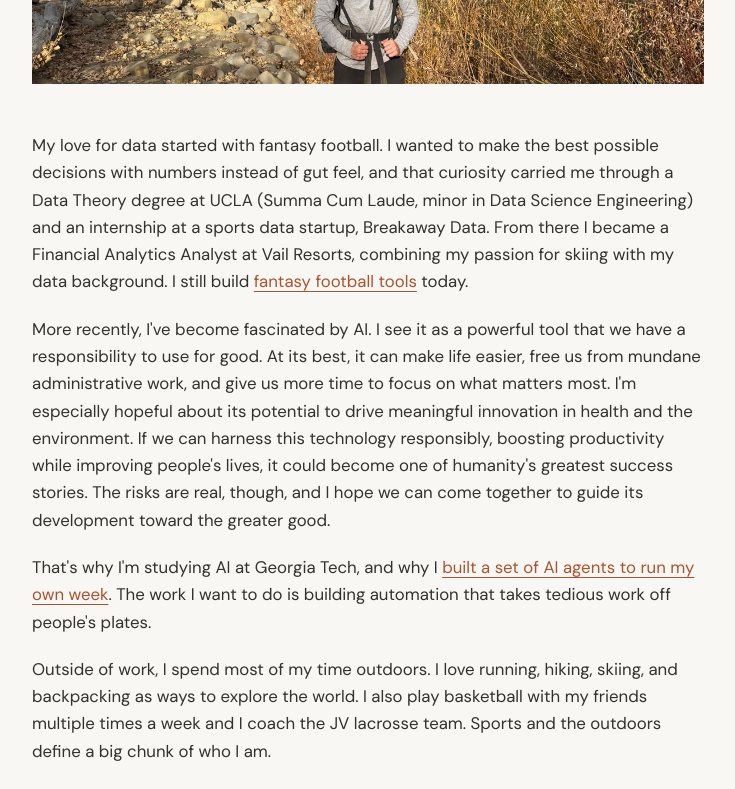
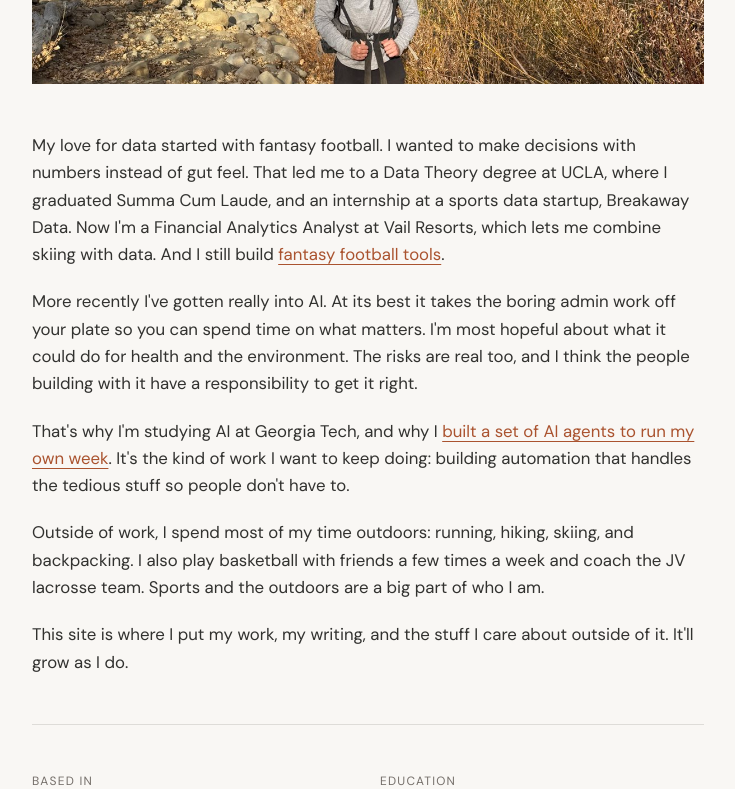
Before and after one commit to Camdenw1/camden-weber, a Next.js app: page /about in a window 1280 px wide. Shown: the part 560-1349 px from the top of the page, without its empty margins (272-1007 px from the left). Built offline with nearby package versions, Linux system fonts and the light colour scheme.

Commit message:
Tighten About page copy

```diff
--- a/app/about/page.tsx
+++ b/app/about/page.tsx
@@ -34,49 +34,40 @@ export default function About() {
         <div className="space-y-5 text-[1.05rem] leading-relaxed text-bark/90 font-sans">
           <p>
             My love for data started with fantasy football. I wanted to make
-            the best possible decisions with numbers instead of gut feel, and
-            that curiosity carried me through a Data Theory degree at UCLA
-            (Summa Cum Laude, minor in Data Science Engineering) and an
-            internship at a sports data startup, Breakaway Data. From there I
-            became a Financial Analytics Analyst at Vail Resorts, combining my
-            passion for skiing with my data background. I still build{' '}
+            decisions with numbers instead of gut feel. That led me to a Data
+            Theory degree at UCLA, where I graduated Summa Cum Laude, and an
+            internship at a sports data startup, Breakaway Data. Now I&apos;m a
+            Financial Analytics Analyst at Vail Resorts, which lets me combine
+            skiing with data. And I still build{' '}
             <Link href="/projects/fantasy-football" className="text-rust underline underline-offset-4 hover:text-bark">
               fantasy football tools
-            </Link>{' '}
-            today.
+            </Link>
+            .
           </p>
           <p>
-            More recently, I&apos;ve become fascinated by AI. I see it as a
-            powerful tool that we have a responsibility to use for good. At its
-            best, it can make life easier, free us from mundane administrative
-            work, and give us more time to focus on what matters most. I&apos;m
-            especially hopeful about its potential to drive meaningful
-            innovation in health and the environment. If we can harness this
-            technology responsibly, boosting productivity while improving
-            people&apos;s lives, it could become one of humanity&apos;s greatest
-            success stories. The risks are real, though, and I hope we can come
-            together to guide its development toward the greater good.
+            More recently I&apos;ve gotten really into AI. At its best it takes
+            the boring admin work off your plate so you can spend time on what
+            matters. I&apos;m most hopeful about what it could do for health and
+            the environment. The risks are real too, and I think the people
+            building with it have a responsibility to get it right.
           </p>
           <p>
             That&apos;s why I&apos;m studying AI at Georgia Tech, and why I{' '}
             <Link href="/projects/personal-automation-system" className="text-rust underline underline-offset-4 hover:text-bark">
               built a set of AI agents to run my own week
             </Link>
-            . The work I want to do is building automation that takes tedious work off people&apos;s plates.
+            . It&apos;s the kind of work I want to keep doing: building
+            automation that handles the tedious stuff so people don&apos;t have to.
           </p>
           <p>
-            Outside of work, I spend most of my time outdoors. I love running,
-            hiking, skiing, and backpacking as ways to explore the world. I also play
-            basketball with my friends multiple times a week and I coach the
-            JV lacrosse team. Sports and the outdoors define a big chunk of
-            who I am.
+            Outside of work, I spend most of my time outdoors: running, hiking,
+            skiing, and backpacking. I also play basketball with friends a few
+            times a week and coach the JV lacrosse team. Sports and the outdoors
+            are a big part of who I am.
           </p>
           <p>
-            This site will serve as the home to my work, writing, and the things
-            I care about, both professionally and recreationally. I want to
-            share my experiences with the world and the insights I got out
-            of them. I intend for this website to grow as I grow, so check
-            back often.
+            This site is where I put my work, my writing, and the stuff I care
+            about outside of it. It&apos;ll grow as I do.
           </p>
         </div>
 
```
